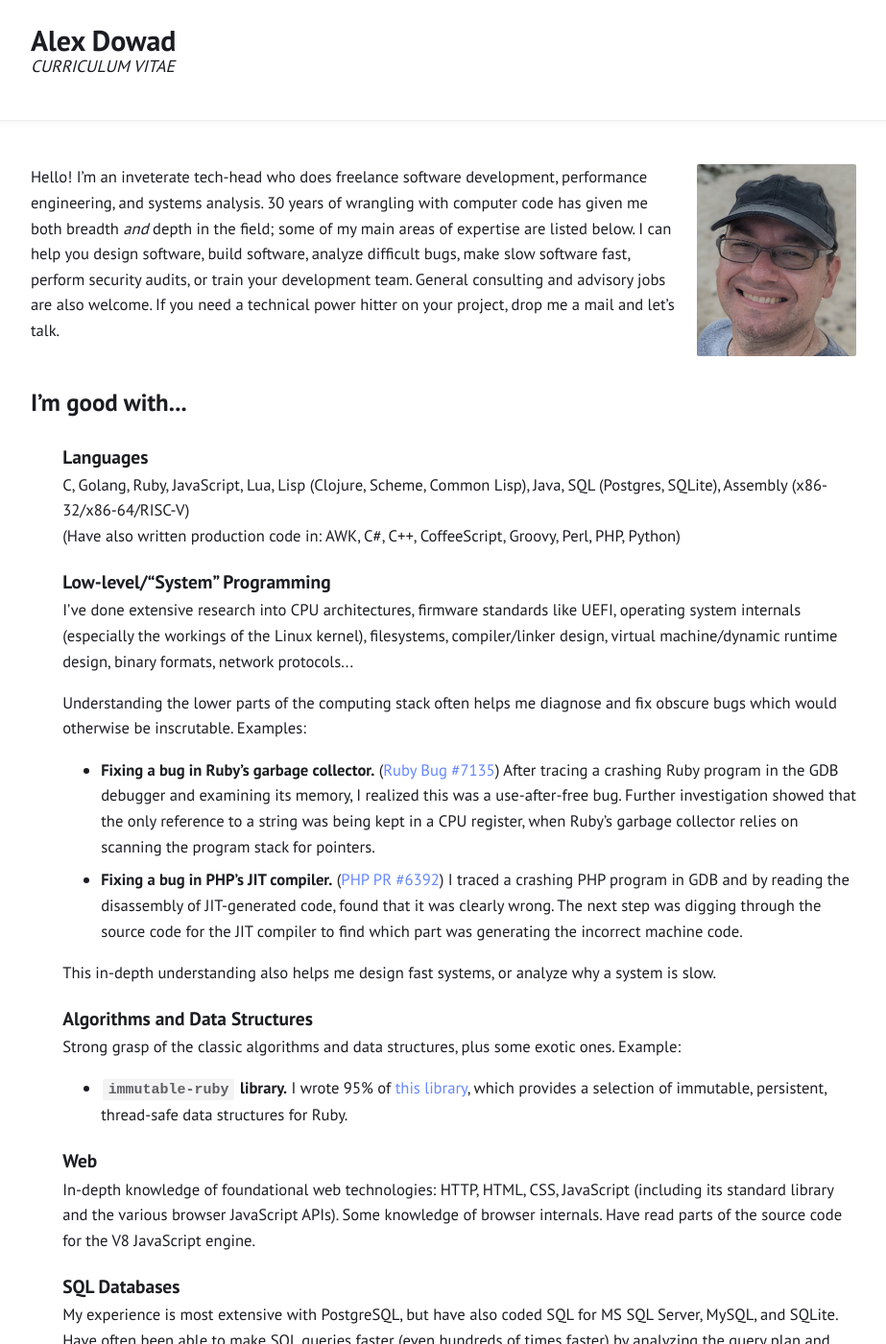
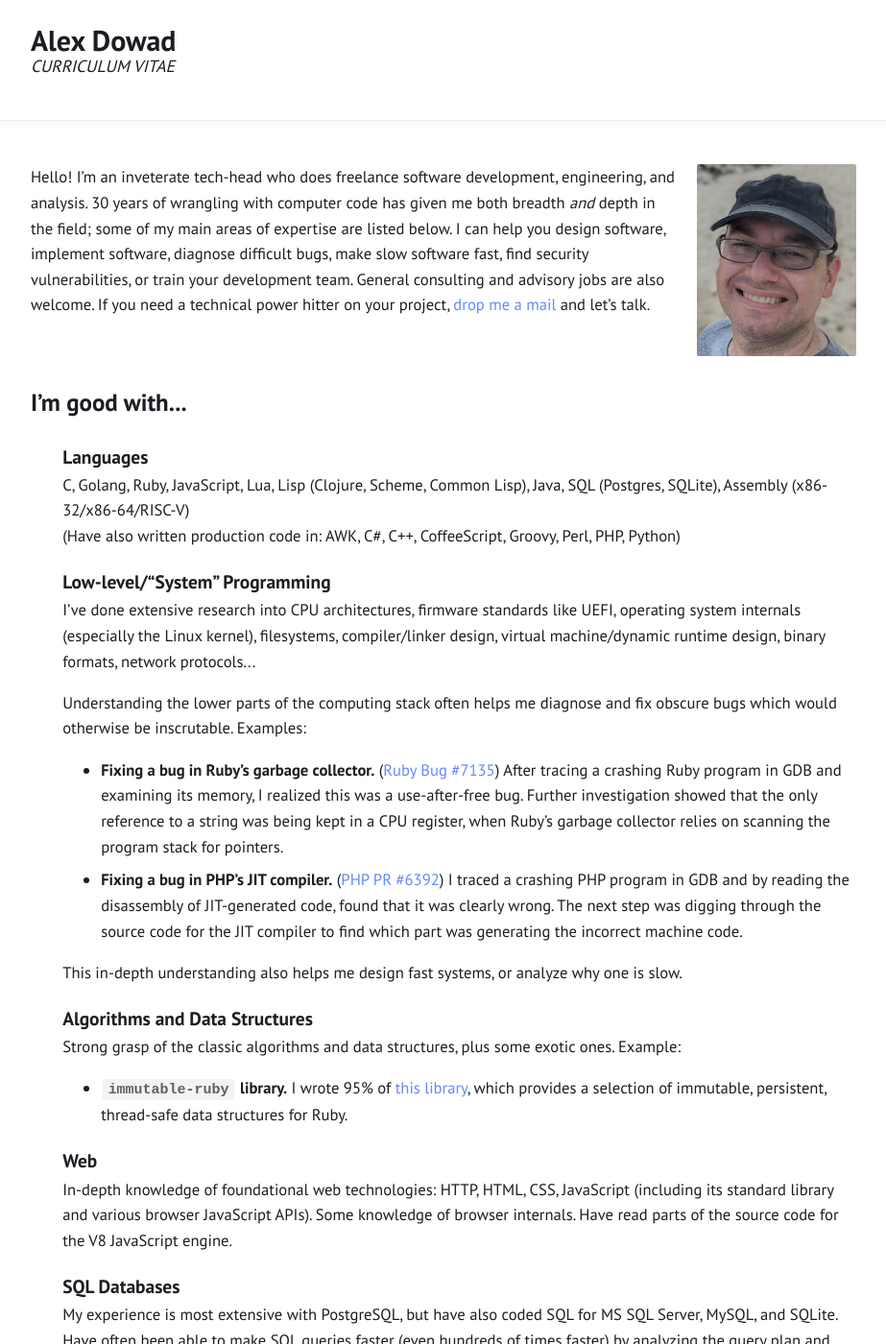
Before and after one commit to alexdowad/alexdowad.github.io, a Jekyll site: the page built from cv.html, in a window 1280 px wide and 1400 px high. Shown: the whole window at 96% size, without its empty margins (178-1101 px from the left). Built offline with Jekyll 4.4.1, drawn with Linux system fonts in a browser that asks for light colours.

Commit message:
Simplify and improve formatting of various parts of CV

```diff
--- a/cv.html
+++ b/cv.html
@@ -49,7 +49,7 @@
 <article>
 
 <div style="display: flex; align-items: flex-start; gap: 1rem">
-	<p>Hello! I’m an inveterate tech-head who does freelance software development, performance engineering, and systems analysis. 30 years of wrangling with computer code has given me both breadth <i>and</i> depth in the field; some of my main areas of expertise are listed below. I can help you design software, build software, analyze difficult bugs, make slow software fast, perform security audits, or train your development team. General consulting and advisory jobs are also welcome. If you need a technical power hitter on your project, drop me a mail and let’s talk.</p>
+	<p>Hello! I’m an inveterate tech-head who does freelance software development, engineering, and analysis. 30 years of wrangling with computer code has given me both breadth <i>and</i> depth in the field; some of my main areas of expertise are listed below. I can help you design software, implement software, diagnose difficult bugs, make slow software fast, find security vulnerabilities, or train your development team. General consulting and advisory jobs are also welcome. If you need a technical power hitter on your project, <a href="mailto:alexinbeijing@gmail.com">drop me a mail</a> and let’s talk.</p>
 	<img src="/assets/images/MyHead-lores.jpg" style="width: 10rem; height: auto; margin-top: 1em">
 </div>
 
@@ -61,16 +61,16 @@
 	(Have also written production code in: AWK, C#, C++, CoffeeScript, Groovy, Perl, PHP, Python)
 
 	<h3 style="margin-bottom: 0">Low-level/“System” Programming</h3>
-	I’ve done extensive research into CPU architectures, firmware standards like UEFI, operating system internals (especially the workings of the Linux kernel), filesystems, compiler/linker design, virtual machine/dynamic runtime design, binary formats, network protocols...
+	I’ve done extensive research into CPU architectures, firmware standards like UEFI, operating system internals (especially the Linux kernel), filesystems, compiler/linker design, virtual machine/dynamic runtime design, binary formats, network protocols...
 
 	<p>
 		Understanding the lower parts of the computing stack often helps me diagnose and fix obscure bugs which would otherwise be inscrutable. Examples:
 	</p>
 	<ul>
-		<li><b>Fixing a bug in Ruby’s garbage collector.</b> (<a href="https://bugs.ruby-lang.org/issues/7135">Ruby Bug #7135</a>) After tracing a crashing Ruby program in the GDB debugger and examining its memory, I realized this was a use-after-free bug. Further investigation showed that the only reference to a string was being kept in a CPU register, when Ruby’s garbage collector relies on scanning the program stack for pointers.</li>
+		<li><b>Fixing a bug in Ruby’s garbage collector.</b> (<a href="https://bugs.ruby-lang.org/issues/7135">Ruby Bug #7135</a>) After tracing a crashing Ruby program in GDB and examining its memory, I realized this was a use-after-free bug. Further investigation showed that the only reference to a string was being kept in a CPU register, when Ruby’s garbage collector relies on scanning the program stack for pointers.</li>
 		<li><b>Fixing a bug in PHP’s JIT compiler.</b> (<a href="https://github.com/php/php-src/pull/6392">PHP PR #6392</a>) I traced a crashing PHP program in GDB and by reading the disassembly of JIT-generated code, found that it was clearly wrong. The next step was digging through the source code for the JIT compiler to find which part was generating the incorrect machine code.</li>
 	</ul>
-	<p>This in-depth understanding also helps me design fast systems, or analyze why a system is slow.</p>
+	<p>This in-depth understanding also helps me design fast systems, or analyze why one is slow.</p>
 
 	<h3 style="margin-bottom: 0">Algorithms and Data Structures</h3>
 	Strong grasp of the classic algorithms and data structures, plus some exotic ones. Example:
@@ -79,7 +79,7 @@
 	</ul>
 
 	<h3 style="margin-bottom: 0">Web</h3>
-	In-depth knowledge of foundational web technologies: HTTP, HTML, CSS, JavaScript (including its standard library and the various browser JavaScript APIs). Some knowledge of browser internals. Have read parts of the source code for the V8 JavaScript engine.
+	In-depth knowledge of foundational web technologies: HTTP, HTML, CSS, JavaScript (including its standard library and various browser JavaScript APIs). Some knowledge of browser internals. Have read parts of the source code for the V8 JavaScript engine.
 
 	<h3 style="margin-bottom: 0">SQL Databases</h3>
 	My experience is most extensive with PostgreSQL, but have also coded SQL for MS SQL Server, MySQL, and SQLite. Have often been able to make SQL queries faster (even hundreds of times faster) by analyzing the query plan and adjusting the query or adding appropriate indexes.
@@ -105,23 +105,33 @@
 	<p class="hidden-details" id="data_visualization">
 		Most of what I know about data visualization in the abstract was learned by reading Tamara Munzner’s <i>Visualization Analysis and Design</i>. I sometimes use D3.js to create interactive displays of information; you can see a few examples on <a href="https://alexdowad.github.io">my blog</a>.
 	</p>
-	<p class="hidden-details" id="debuggers">
-		I frequently use GDB to analyze the behavior of programs. Have limited experience in scripting GDB using Python.<br><br>(War story: This once helped me diagnose and fix an intermittent bug which we couldn’t reliably reproduce; I ran the buggy program in a loop, under GDB, with a script which would make GDB stop the program at key points, dump the registers and stack to a log, then continue execution. After waiting for the bug to reoccur, I was able to find the log entries for the “bad” run and discover what was actually happening.)
-	</p>
+	<div class="hidden-details" id="debuggers">
+		<p>
+			I frequently use GDB to analyze the behavior of programs. Have limited experience in scripting GDB using Python.
+		</p>
+		<p>
+			<b>War story:</b> This once helped me diagnose and fix an intermittent bug which couldn’t be reproduced reliably; I ran the buggy program in a loop, under GDB, with a script which would make GDB stop the program at key points, dump the registers and stack to a log, then continue execution. After waiting for the bug to reoccur, I was able to find the log entries for the “bad” run and discover what was actually happening.
+		</p>
+	</div>
 	<p class="hidden-details" id="fuzzing">
-		Around 2015, I started using homebrew “fuzzers” to test my code on huge numbers of random test cases. These fuzzers were not coverage-guided, but would just blindly generate random inputs. Still, they were effective enough at finding bugs to make the practice worthwhile. When I started working on PHP core, <a href="https://www.npopov.com/aboutMe.html">Nikita</a> encouraged me to try using clang’s libFuzzer (a coverage-guided fuzzer). It was astonishly good at finding bugs, even wildly obscure bugs; my previous hand-rolled fuzzers were left in the dust. Ever since then, libFuzzer has been a key tool in my toolkit. (<a href="https://github.com/php/php-src/pull/10828#issuecomment-1484762798">Description of how I normally use libFuzzer</a>)
+		Around 2015, I started using homebrew “fuzzers” to test my code on huge numbers of random test cases. These fuzzers were not coverage-guided, but would just blindly generate random inputs. Still, they were effective enough at finding bugs to make the practice worthwhile. When I started working on PHP core, <a href="https://www.npopov.com/aboutMe.html">Nikita</a> encouraged me to try using clang’s libFuzzer (a coverage-guided fuzzer). It was astonishly good at finding bugs, even wildly obscure bugs; my previous hand-rolled fuzzers were left in the dust. Ever since then, libFuzzer has been a key tool in my toolkit. (See: <a href="https://github.com/php/php-src/pull/10828#issuecomment-1484762798">Description of how I normally use libFuzzer</a>)
 	</p>
 	<p class="hidden-details" id="git">
 		Longtime, advanced git user.
 	</p>
-	<p class="hidden-details" id="graphql">
-		On a previous project, I needed to implement a GraphQL server. None of the available open-source implementations seemed suitable, so I studied the specification and wrote my own server from scratch. (Interesting technical point: Many GraphQL server implementations use a technique called the “dataloader pattern” to avoid issuing vast numbers of database queries, but in my humble opinion, the “dataloader pattern” is a poor idea and best avoided. Instead, my implementation analyzes GraphQL queries and translates them into SQL queries in a way which guarantees just one SQL query will be issued for each node in the GraphQL query tree.)
-	</p>
+	<div class="hidden-details" id="graphql">
+		<p>
+			On a previous project, I needed to implement a GraphQL server. None of the available open-source implementations seemed suitable, so I studied the specification and wrote my own server from scratch.
+		</p>
+		<p>
+			<b>Interesting technical point:</b> Many GraphQL server implementations use a technique called the “dataloader pattern” to avoid issuing vast numbers of database queries, but in my humble opinion, the “dataloader pattern” is a poor idea and best avoided. Instead, my implementation analyzes GraphQL queries and translates them into SQL queries in a way which guarantees just one SQL query will be issued for each node in the GraphQL query tree.
+		</p>
+	</div>
 	<p class="hidden-details" id="jpeg">
 		See: <a href="https://github.com/alexdowad/jpeg.js">JPEG decoder</a> which I wrote as an exercise. <a href="https://alexdowad.github.io/visualizing-the-idct/">My article on the Discrete Cosine Transform</a>, which plays a central role in JPEG encoding/decoding.
 	</p>
 	<p class="hidden-details" id="linux_containers">
-		Have worked on a number of projects which were containerized, both via the <a href="https://linuxcontainers.org/lxc/introduction/">LXC</a> userspace tools and later via Docker. Limited experience developing applications which run on Kubernetes, with Kubernetes manifests generated by Helm and the underlying server infrastructure provisioned using Terraform. I understand the kernel features which support containerization (namespaces, cgroups) and the system calls involved.
+		Have worked on a number of projects which were containerized, both via the <a href="https://linuxcontainers.org/lxc/introduction/">LXC</a> userspace tools and later via Docker. Limited experience developing applications which run on Kubernetes, with Kubernetes manifests generated by Helm and underlying server infrastructure provisioned using Terraform. I understand the kernel features which support containerization (namespaces, cgroups) and the system calls involved.
 	</p>
 	<p class="hidden-details" id="networking">
 		At one previous job, I was in charge of network installations and support for a facility with several hundred workers. This meant learning to configure network switches, routers, Wi-Fi access points, and so on. I also studied many network protocols in detail and learned to use WireShark to analyze packet dumps.
```
